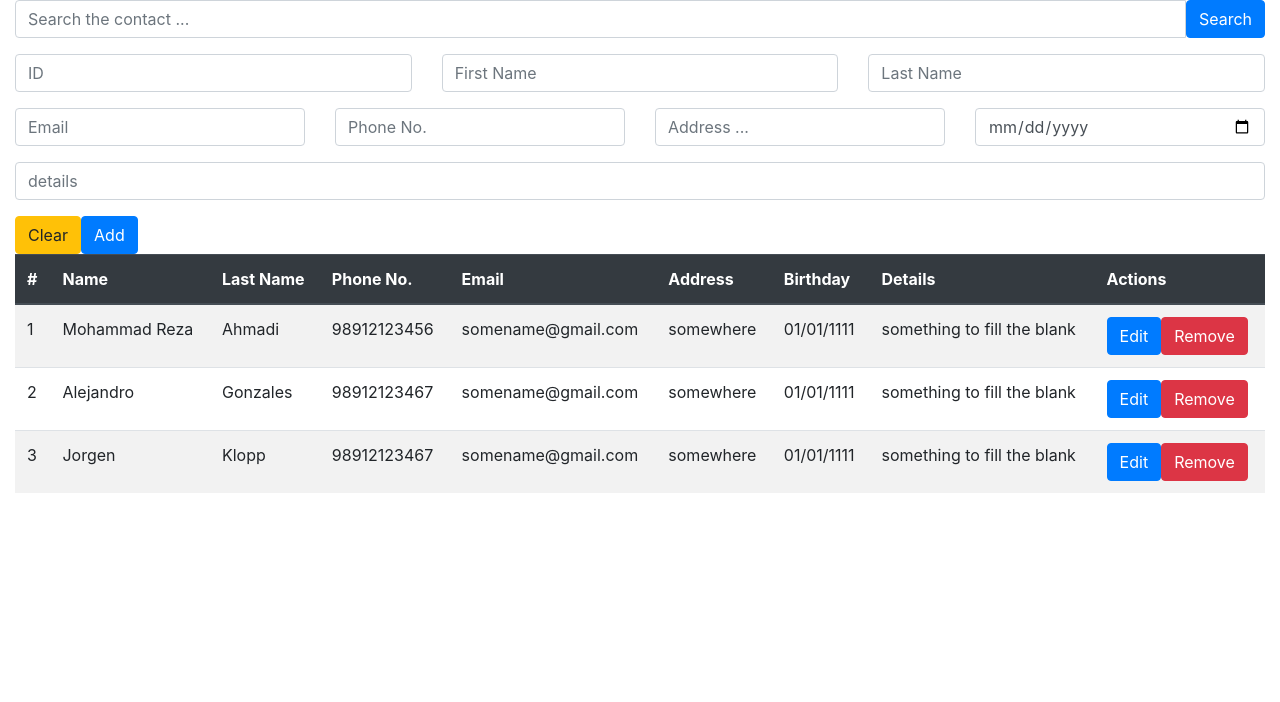
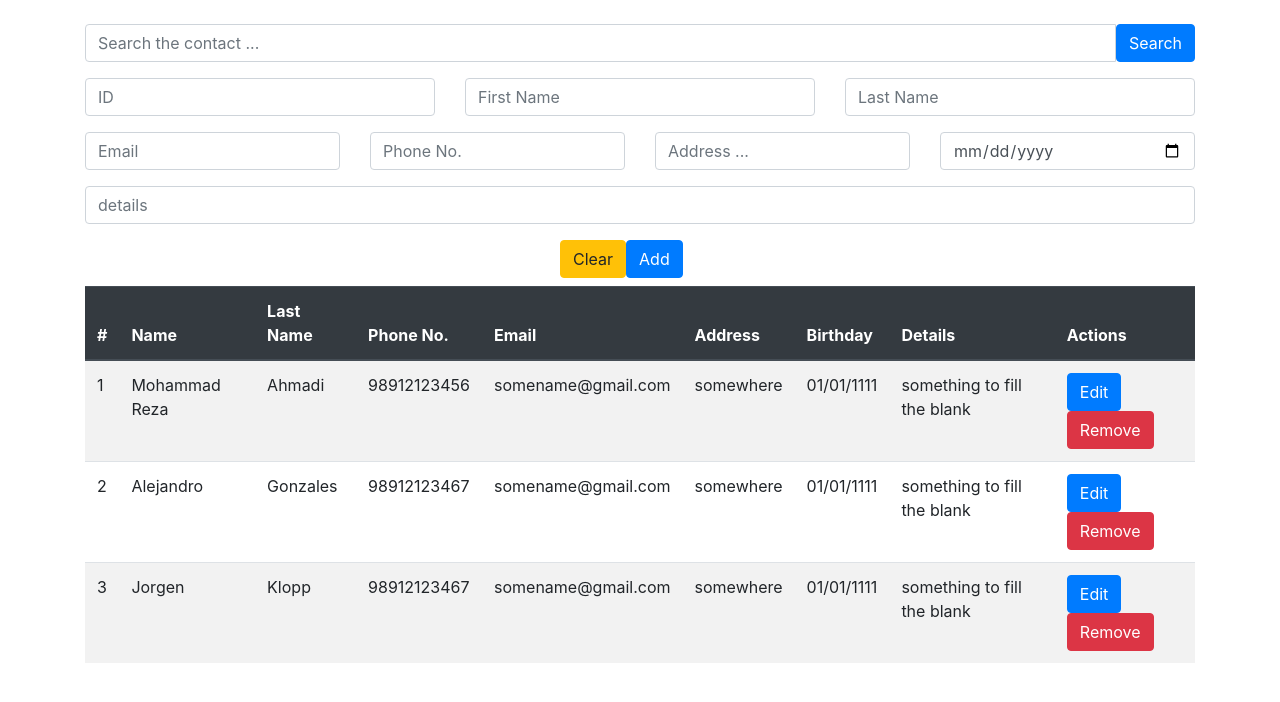
Before and after one commit to mrrezaahmadi/ReactJS-PhoneBook_CRUD, a React (Create React App) app: page / in a window 1280 px wide. Shown: the top 702 px of the page. Built offline with nearby package versions, Linux system fonts and the light colour scheme.

Commit message:
change some style issues

```diff
--- a/src/Components/ContactsContainer/ContactsContainer.js
+++ b/src/Components/ContactsContainer/ContactsContainer.js
@@ -6,7 +6,7 @@ export default class ContactsContainer extends Component {
     render() {
         const { contacts } = this.props
         return (
-            <Table responsive hover striped>
+            <Table responsive hover striped className="my-2">
                 <thead className="thead-dark">
                     <tr>
                         <th>#</th>
--- a/src/Components/CreateContact/CreateContact.js
+++ b/src/Components/CreateContact/CreateContact.js
@@ -61,7 +61,7 @@ export default class CreateContact extends Component {
                     </Row>
                 </Form.Group>
                 <Row>
-                    <Col>
+                    <Col className="offset-5">
                         <Button variant="warning" onClick={this.clearButtonHandler}>Clear</Button>
                         <Button variant="primary" type="submit" onClick={this.submitHandler}>Add</Button>
                     </Col>
--- a/src/Components/PhoneBook/PhoneBook.js
+++ b/src/Components/PhoneBook/PhoneBook.js
@@ -57,7 +57,7 @@ export default class PhoneBook extends Component {
     let filteredContacts = this.state.contacts.filter(contact => contact.firstName.toLowerCase().includes(this.state.search.toLowerCase()) || contact.phone.toString().includes(this.state.search))
     console.log(this.state.contacts)
     return (
-      <Container fluid>
+      <Container fluid={"md"} className="my-4">
         <SearchBar filter={this.filteredContactsHandler} />
         <CreateContact add={this.createContactHandler} />
         <ContactsContainer contacts={filteredContacts} remove={this.removeHandler} />
```
